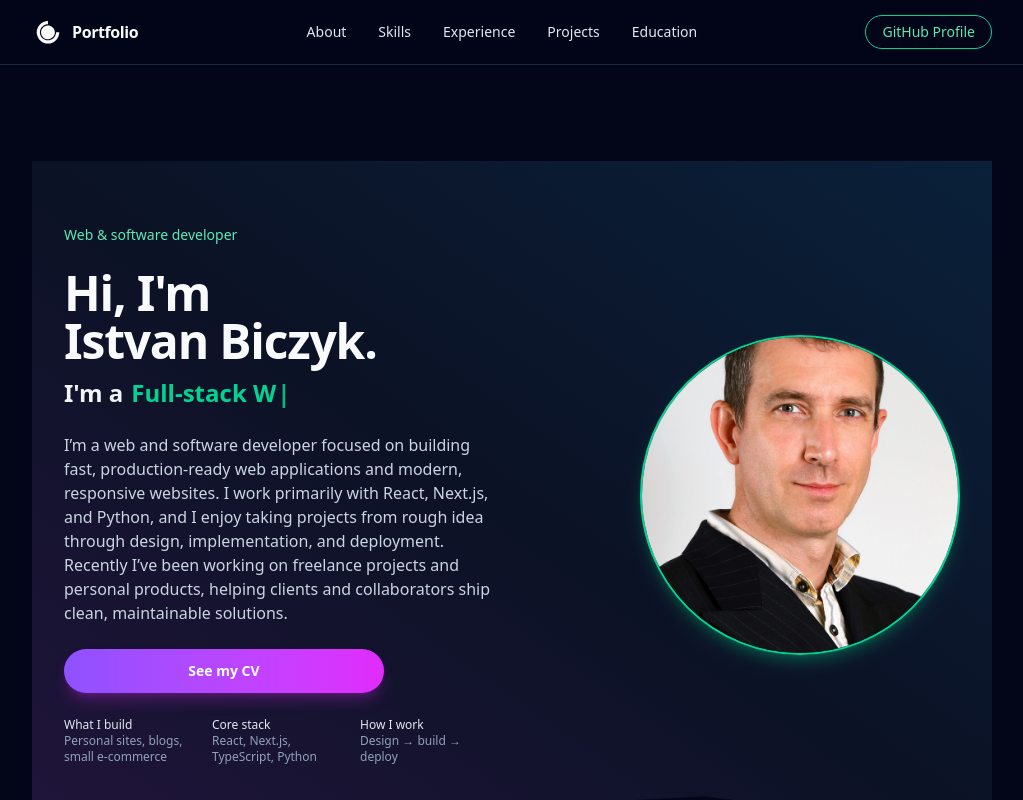
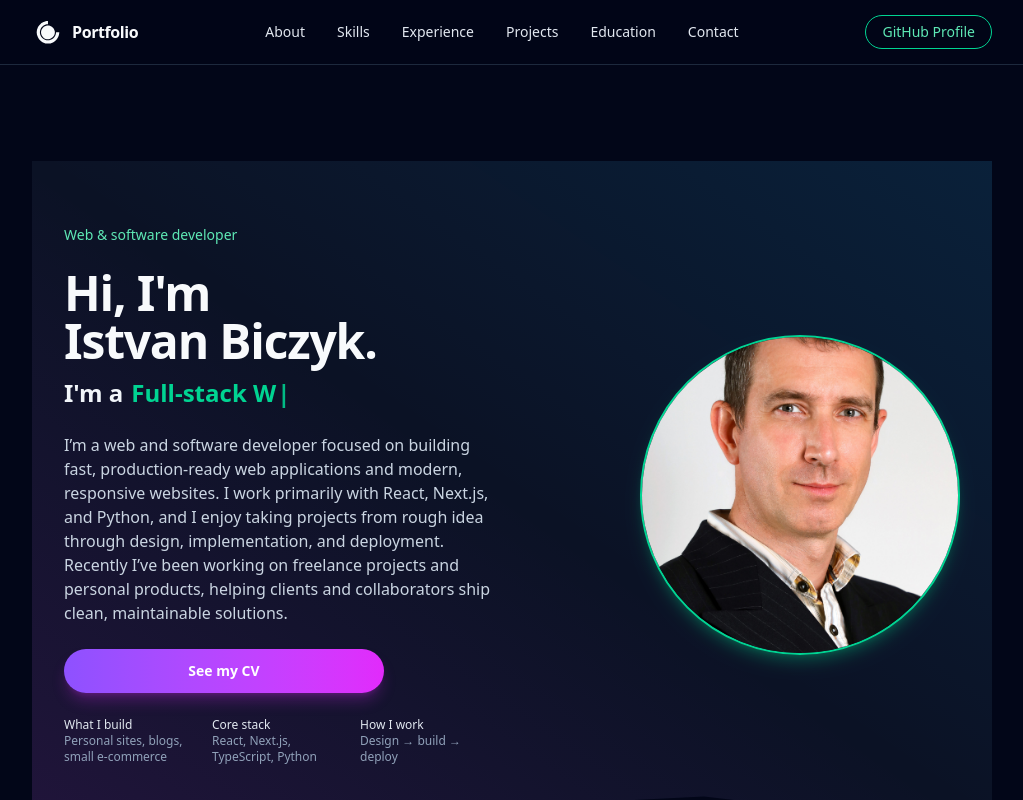
Before and after one commit to stevebiczyk/new-portfolio, a Next.js app: page / in a window 1280 px wide. Shown: the top 800 px of the page, without its empty margins (128-1151 px from the left). Built offline with nearby package versions, Linux system fonts and the light colour scheme.

Commit message:
installed resend to complete contact form

```diff
--- a/package.json
+++ b/package.json
@@ -16,6 +16,7 @@
     "react": "19.2.0",
     "react-dom": "19.2.0",
     "react-icons": "^5.5.0",
+    "resend": "^6.6.0",
     "tailwind-merge": "^3.4.0",
     "typewriter-effect": "^2.22.0"
   },
--- a/src/app/page.tsx
+++ b/src/app/page.tsx
@@ -1,4 +1,3 @@
-// src/app/page.tsx
 import { HeroSection } from "@/components/hero/HeroSection";
 import { ProjectsSection } from "@/components/projects/ProjectsSection";
 import { SkillsSection } from "@/components/skills/SkillsSection";
--- a/src/components/navbar/NavBar.tsx
+++ b/src/components/navbar/NavBar.tsx
@@ -13,6 +13,7 @@ const navItems = [
   { href: "#experience", label: "Experience" },
   { href: "#projects", label: "Projects" },
   { href: "#education", label: "Education" },
+  { href: "#contact", label: "Contact" },
 ];
 
 export function Navbar() {
```
Also changed, not shown: 1 other file (tests, documents, lock files or other folders).
